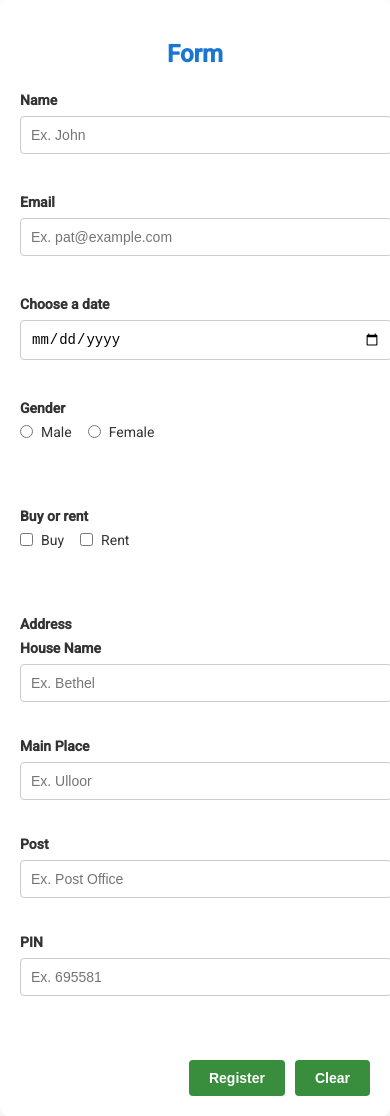
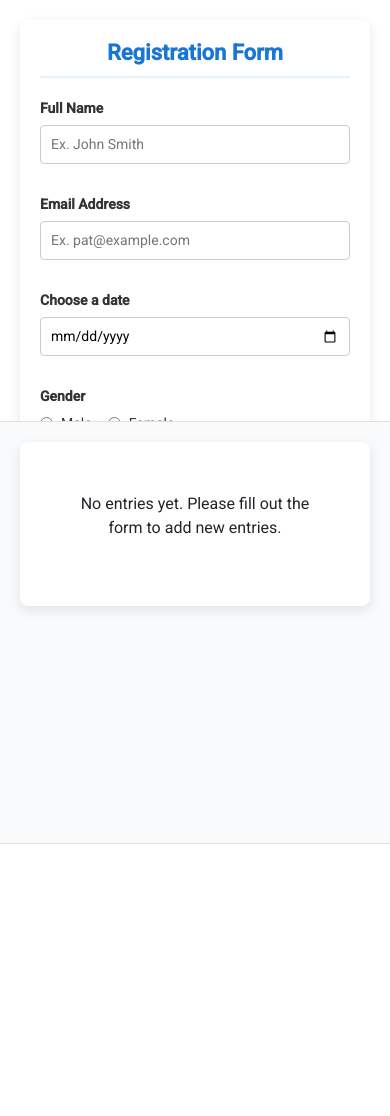
Before and after one commit to arjuntechpool/forms-app, an Angular app: page / in a window 390 px wide. After the commit the page ends 844 px from the top, so only its background shows below. Built offline with nearby package versions, Linux system fonts and the light colour scheme.

Commit message:
UI Change

```diff
--- a/src/app/signup/signup.component.css
+++ b/src/app/signup/signup.component.css
@@ -1,7 +1,39 @@
+/* Base layout styles */
+body {
+  margin: 0;
+  padding: 0;
+  font-family: -apple-system, BlinkMacSystemFont, "Segoe UI", Roboto, Oxygen, Ubuntu, Cantarell, "Open Sans", "Helvetica Neue", sans-serif;
+  background-color: #f5f7fa;
+  overflow: hidden; /* Prevent double scrollbars */
+}
+
+.app-container {
+  display: flex;
+  height: 100vh;
+  width: 100%;
+  overflow: hidden;
+}
+
+.form-section {
+  flex: 1;
+  padding: 20px;
+  overflow-y: auto;
+  max-height: 100vh;
+  border-right: 1px solid #e0e0e0;
+  background-color: #ffffff;
+}
+
+.table-section {
+  flex: 1.2;
+  padding: 20px;
+  overflow: auto;
+  max-height: 100vh;
+  background-color: #f9fafc;
+}
+
 /* Form container */
 .form-container {
-  max-width: 800px;
-  margin: 0 auto;
+  max-width: 100%;
   padding: 20px;
   background-color: #ffffff;
   border-radius: 8px;
@@ -10,31 +42,33 @@
 
 /* Form heading */
 .form-heading {
-  font-size: 24px;
+  font-size: 22px;
   font-weight: 700;
   color: #1976d2;
-  margin-bottom: 24px;
+  margin-bottom: 20px;
   text-align: center;
+  padding-bottom: 10px;
+  border-bottom: 2px solid #e3f2fd;
 }
 
-/* Grid layout for form fields */
+/* Grid layout for form fields - single column */
 .form-grid {
-  display: grid;
-  grid-template-columns: repeat(auto-fit, minmax(300px, 1fr));
-  gap: 20px;
+  display: flex;
+  flex-direction: column;
+  gap: 15px;
 }
 
 /* Style form fields */
 .form-group {
   display: flex;
   flex-direction: column;
-  margin-bottom: 20px;
+  margin-bottom: 15px;
 }
 
 .form-group label {
   font-weight: 600;
   color: #333;
-  margin-bottom: 8px;
+  margin-bottom: 6px;
   font-size: 14px;
 }
 
@@ -44,7 +78,7 @@
 .form-group input[type="number"],
 .form-group select {
   width: 100%;
-  padding: 10px;
+  padding: 8px 10px;
   border: 1px solid #ccc;
   border-radius: 4px;
   font-size: 14px;
@@ -64,7 +98,7 @@
   display: flex;
   align-items: center;
   gap: 16px;
-  margin-bottom: 20px;
+  margin-bottom: 10px;
 }
 
 .radio-group label,
@@ -89,19 +123,34 @@
   font-weight: 500;
 }
 
-/* Address grid layout */
+/* Address grid layout - also single column */
+.address-section {
+  background-color: #f9f9f9;
+  padding: 10px;
+  border-radius: 4px;
+  margin-bottom: 10px;
+}
+
+.address-section > label {
+  display: block;
+  margin-bottom: 10px;
+  font-weight: bold;
+  border-bottom: 1px solid #eee;
+  padding-bottom: 5px;
+}
+
 .address-grid {
-  display: grid;
-  grid-template-columns: repeat(auto-fit, minmax(200px, 1fr));
-  gap: 16px;
+  display: flex;
+  flex-direction: column;
+  gap: 12px;
 }
 
 /* Buttons styling */
 .button-group {
   display: flex;
-  justify-content: flex-end;
+  justify-content: space-between;
   gap: 10px;
-  margin-top: 24px;
+  margin-top: 20px;
 }
 
 .button-group button {
@@ -112,36 +161,90 @@
   font-weight: 600;
   cursor: pointer;
   transition: background-color 0.3s ease, transform 0.2s ease;
+  flex: 1;
 }
 
-.button-group button[type="button"] {
+.button-group button:first-child {
   background-color: #388e3c;
   color: white;
 }
 
-.button-group button[type="button"]:hover {
+.button-group button:last-child {
+  background-color: #f5f5f5;
+  color: #333;
+  border: 1px solid #ddd;
+}
+
+.button-group button:first-child:hover {
   background-color: #2e7d32;
   transform: translateY(-1px);
+}
+
+.button-group button:last-child:hover {
+  background-color: #e0e0e0;
+}
+
+/* Table section header */
+.table-header {
+  display: flex;
+  justify-content: space-between;
+  align-items: center;
+  margin-bottom: 15px;
+}
+
+.table-title {
+  font-size: 20px;
+  font-weight: 700;
+  color: #1976d2;
+}
+
+/* Search field */
+.mat-form-field {
+  width: 100%;
+  margin-bottom: 15px;
+  background-color: white;
+  border-radius: 4px;
+  padding: 5px;
 }
 
 /* Angular Material table styling */
 .mat-elevation-z8 {
   box-shadow: 0 4px 12px rgba(0, 0, 0, 0.1);
+  border-radius: 8px;
+  overflow: hidden !important;
+  background-color: white;
 }
 
 .mat-header-cell, .mat-cell {
-  padding: 12px;
-  text-align: center;
-  font-size: 14px;
+  padding: 10px;
+  font-size: 13px;
 }
 
 .mat-header-cell {
-  background-color: #f2f2f2;
+  background-color: #e3f2fd;
   font-weight: bold;
-  color: #333;
+  color: #0d47a1;
 }
 
-.mat-form-field {
-  width: 100%;
-  margin-top: 24px;
+.mat-cell {
+  border-bottom: 1px solid #f0f0f0;
 }
+
+/* Paginator styling */
+.mat-paginator {
+  background-color: #fafafa;
+  border-top: 1px solid #e0e0e0;
+}
+
+/* Responsive adjustments */
+@media (max-width: 992px) {
+  .app-container {
+    flex-direction: column;
+  }
+
+  .form-section, .table-section {
+    max-height: 50vh;
+    border-right: none;
+    border-bottom: 1px solid #e0e0e0;
+  }
+}
--- a/src/app/signup/signup.component.html
+++ b/src/app/signup/signup.component.html
@@ -1,15 +1,18 @@
+<div class="app-container">
+  <!-- Left side: Form Section -->
+  <div class="form-section">
     <div class="form-container">
-  <h2 class="form-heading">Form</h2>
+      <h2 class="form-heading">Registration Form</h2>
 
       <div class="form-grid">
         <!-- Name Field -->
         <div class="form-group">
-      <label for="name">Name</label>
+          <label for="name">Full Name</label>
           <input
             type="text"
             id="name"
             name="name"
-        placeholder="Ex. John"
+            placeholder="Ex. John Smith"
             [(ngModel)]="model.name"
             aria-required="true"
           />
@@ -24,7 +27,7 @@
 
         <!-- Email Field -->
         <div class="form-group">
-      <label for="email">Email</label>
+          <label for="email">Email Address</label>
           <input
             type="email"
             id="email"
@@ -176,16 +179,23 @@
         <button type="button" (click)="clearForm()">Clear</button>
       </div>
     </div>
+  </div>
+
+  <!-- Right side: Table Section -->
+  <div class="table-section">
+    <div *ngIf="showTable && dataSource.data.length > 0">
+      <div class="table-header">
+        <h2 class="table-title">Registered Users</h2>
+      </div>
 
       <!-- Search Input -->
-<mat-form-field *ngIf="showTable && dataSource.data.length > 0" appearance="outline">
+      <mat-form-field appearance="outline">
         <mat-label>Search</mat-label>
         <input matInput (keyup)="applyFilter($event)" placeholder="Search records" />
       </mat-form-field>
 
       <!-- Table with Mat-Table -->
       <mat-table
-  *ngIf="showTable && dataSource.data.length > 0"
         [dataSource]="dataSource"
         matSort
         class="mat-elevation-z8"
@@ -261,14 +271,22 @@
         </ng-container>
 
         <!-- Header and Row Declarations -->
-  <mat-header-row *matHeaderRowDef="displayedColumns"></mat-header-row>
+        <mat-header-row *matHeaderRowDef="displayedColumns; sticky: true"></mat-header-row>
         <mat-row *matRowDef="let row; columns: displayedColumns"></mat-row>
       </mat-table>
 
       <!-- Paginator -->
       <mat-paginator
-  *ngIf="showTable && dataSource.data.length > 0"
-  [pageSize]="5"
-  [pageSizeOptions]="[2, 5, 10, 20]"
+        [pageSizeOptions]="[5, 10, 20]"
         showFirstLastButtons
       ></mat-paginator>
+    </div>
+
+    <!-- Empty state when no data -->
+    <div *ngIf="!showTable || dataSource.data.length === 0" class="no-data-state">
+      <div class="mat-elevation-z8" style="padding: 50px; text-align: center; background-color: white;">
+        <p>No entries yet. Please fill out the form to add new entries.</p>
+      </div>
+    </div>
+  </div>
+</div>
--- a/src/index.html
+++ b/src/index.html
@@ -8,6 +8,7 @@
   <link rel="icon" type="image/x-icon" href="favicon.ico">
   <link href="https://fonts.googleapis.com/css2?family=Roboto:wght@300;400;500&display=swap" rel="stylesheet">
   <link href="https://fonts.googleapis.com/icon?family=Material+Icons" rel="stylesheet">
+  <link href="https://cdn.jsdelivr.net/npm/bootstrap@5.3.0/dist/css/bootstrap.min.css" rel="stylesheet">
 </head>
 <body>
   <app-root></app-root>
```
Lines whose indentation alone changed are shown as unchanged.
